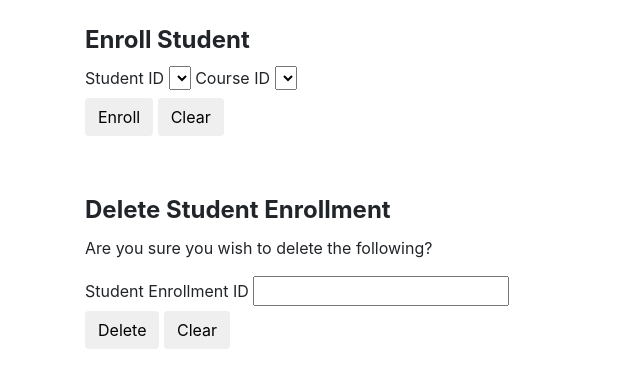
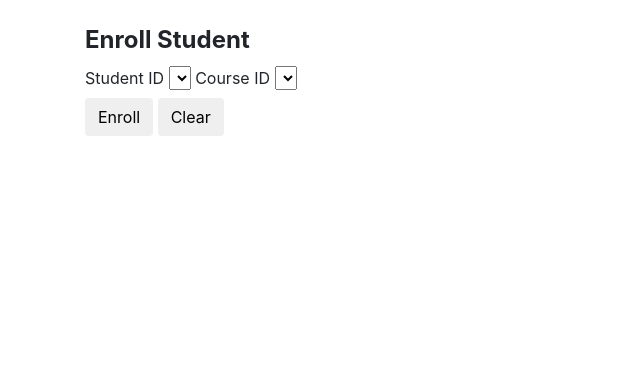
Before and after one commit to angieyeh/CodExcellent, a Flask app: page /student_enrollments in a window 1280 px wide. Shown: the part 174-562 px from the top of the page, without its empty margins (0-640 px from the left). Run offline with Flask 2, Linux system fonts and the light colour scheme; data that the repository does not hold is empty; some libraries are stand-ins or nearby versions.

Commit message:
Remove Student_Enrollments delete form
It is now a button the HTML table that will open a modal
to ensure the user actually wants to delete the student
enrollment.

```diff
--- a/applications/student_enrollments/templates/student_enrollments.j2
+++ b/applications/student_enrollments/templates/student_enrollments.j2
@@ -81,24 +81,5 @@
             <input class="btn" type="submit" value="Enroll">
             <input class="btn" type="button" value="Clear">
     </form>
-  </div><!-- insert -->
-  <p>&nbsp;</p>
-  <div id="delete" style="display: block">
-    <form method="POST">
-        <legend><strong>Delete Student Enrollment</strong></legend>
-            <fieldset class="fields">
-            <p>Are you sure you wish to delete the following?</p>
-            <input type="hidden" name="student_enrollment_id" value="1">
-            <label>Student Enrollment ID</label> <input type="text" name="student_enrollment_id">
-
-      </fieldset>
-      <input class="btn" type="submit" value="Delete">
-      <input class="btn" type="button" value="Clear">
-    </form>
-
   </div>
-
-  <!-- {% block javascript %}
-      <script src="{{ url_for('.static', filename="studentEnrollments.js") }}">console.log('stud enroll')</script>
-  {% endblock %} -->
 {% endblock table %}
```
